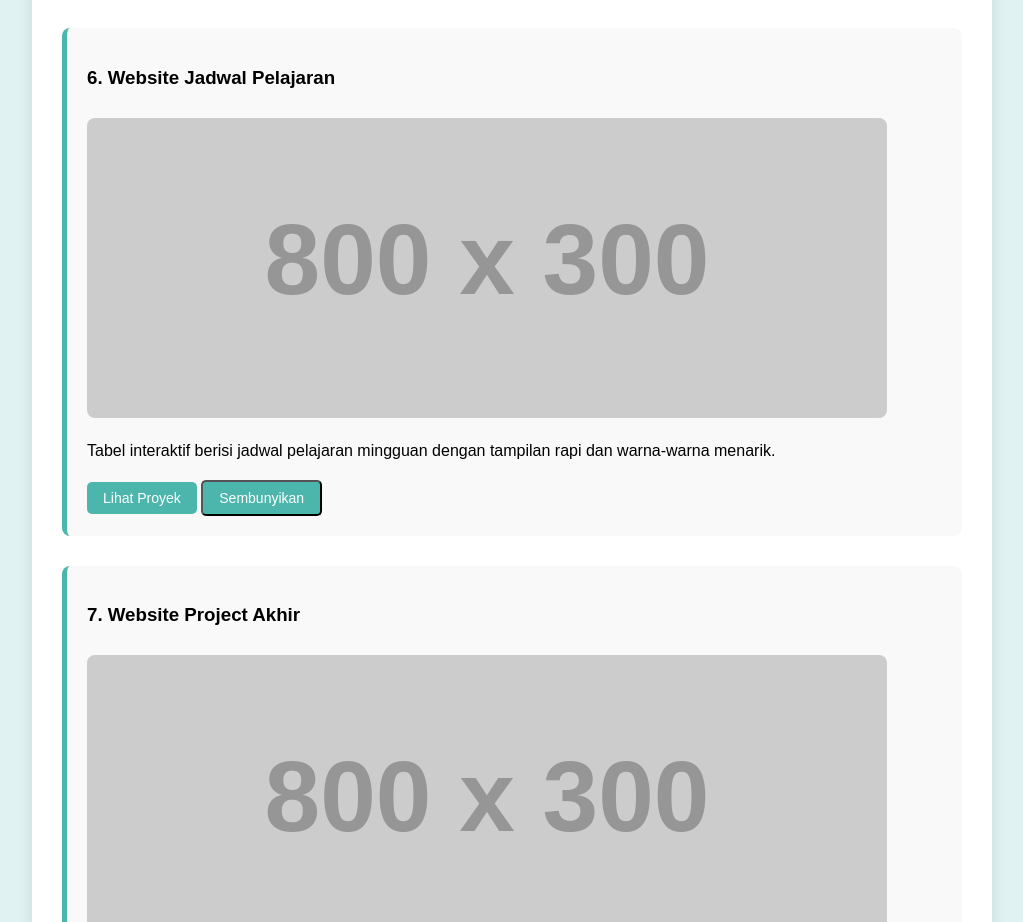
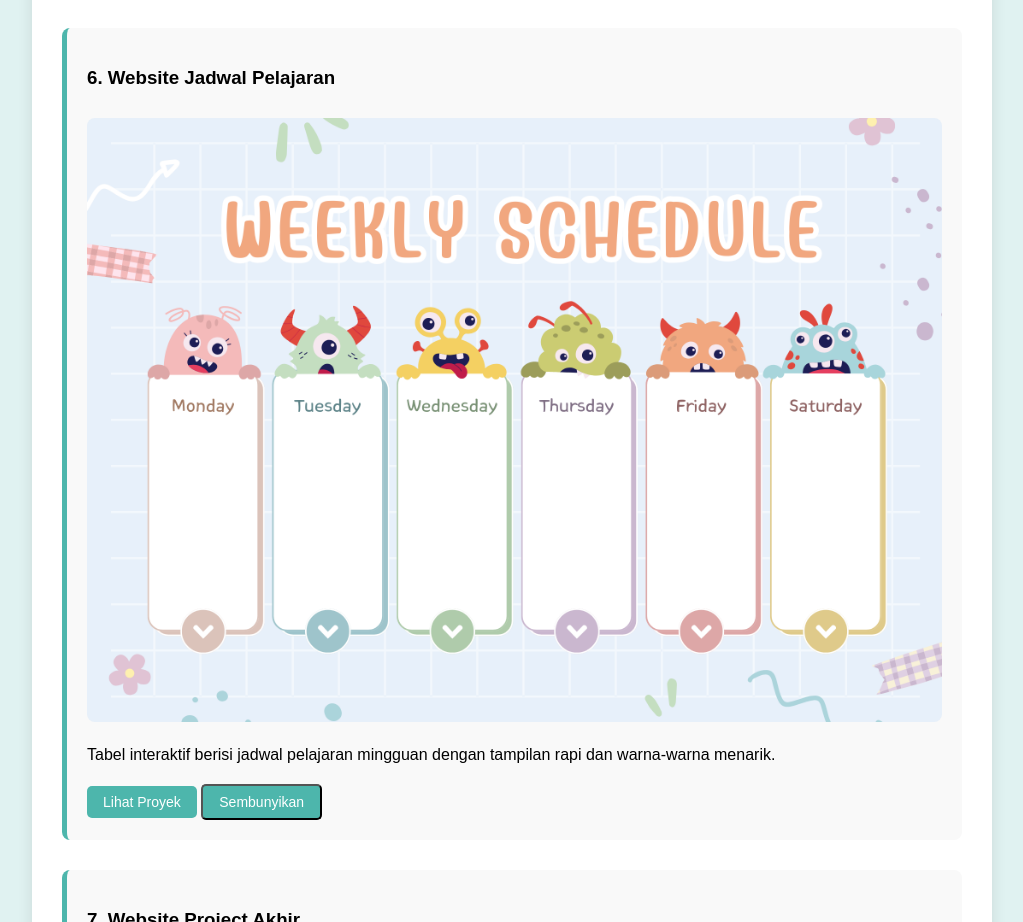
Before and after one commit to FelixAntonio124/project-felix, a plain HTML site: page index.html in a window 1280 px wide. Shown: the part 3877-4799 px from the top of the page, without its empty margins (128-1151 px from the left). Drawn offline with Linux system fonts and the light colour scheme; placeholder pictures from the web are drawn by us.

Commit message:
Update index.html

```diff
--- a/index.html
+++ b/index.html
@@ -123,9 +123,9 @@
         },
         {
           title: "6. Website Jadwal Pelajaran",
-          img: "https://via.placeholder.com/800x300?text=Jadwal+Pelajaran",
+          img: "Jadwal.png",
           desc: "Tabel interaktif berisi jadwal pelajaran mingguan dengan tampilan rapi dan warna-warna menarik.",
-          link: "#"
+          link: "jadwal.html"
         },
         {
           title: "7. Website Project Akhir",
```
